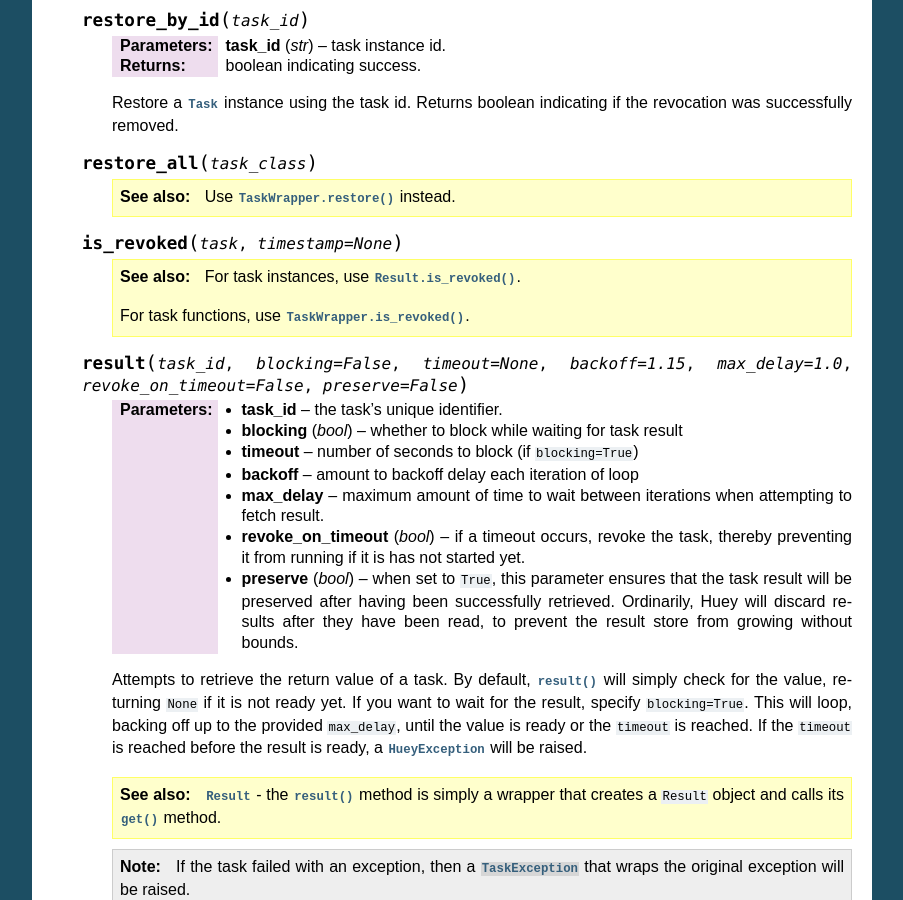
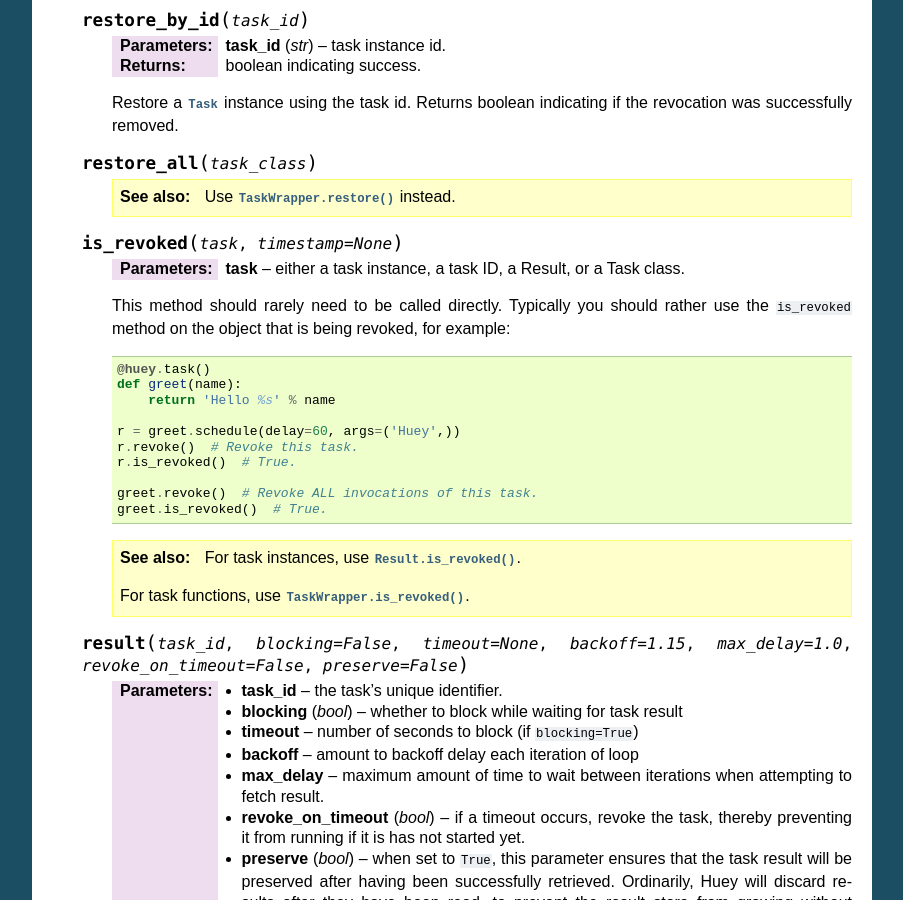
Before and after one commit to coleifer/huey, a Sphinx documentation site: the page built from docs/api.rst, in a window 1280 px wide and 900 px high, scrolled down 11521 px. Shown: the whole window, without its empty margins (198-1101 px from the left). Built offline with Sphinx 7.4.7, drawn with Linux system fonts in a browser that asks for light colours.

Commit message:
Clarify docs slightly on revoked behavior, clean up code.
Fixes #784

```diff
--- a/docs/api.rst
+++ b/docs/api.rst
@@ -731,6 +731,25 @@ Huey object
 
     .. py:method:: is_revoked(task, timestamp=None)
 
+        :param task: either a task instance, a task ID, a Result, or a Task class.
+
+        This method should rarely need to be called directly. Typically you
+        should rather use the ``is_revoked`` method on the object that is being
+        revoked, for example:
+
+        .. code-block:: python
+
+            @huey.task()
+            def greet(name):
+                return 'Hello %s' % name
+
+            r = greet.schedule(delay=60, args=('Huey',))
+            r.revoke()  # Revoke this task.
+            r.is_revoked()  # True.
+
+            greet.revoke()  # Revoke ALL invocations of this task.
+            greet.is_revoked()  # True.
+
         .. seealso::
             For task instances, use :py:meth:`Result.is_revoked`.
 
```
Also changed, not shown: 2 other files.
